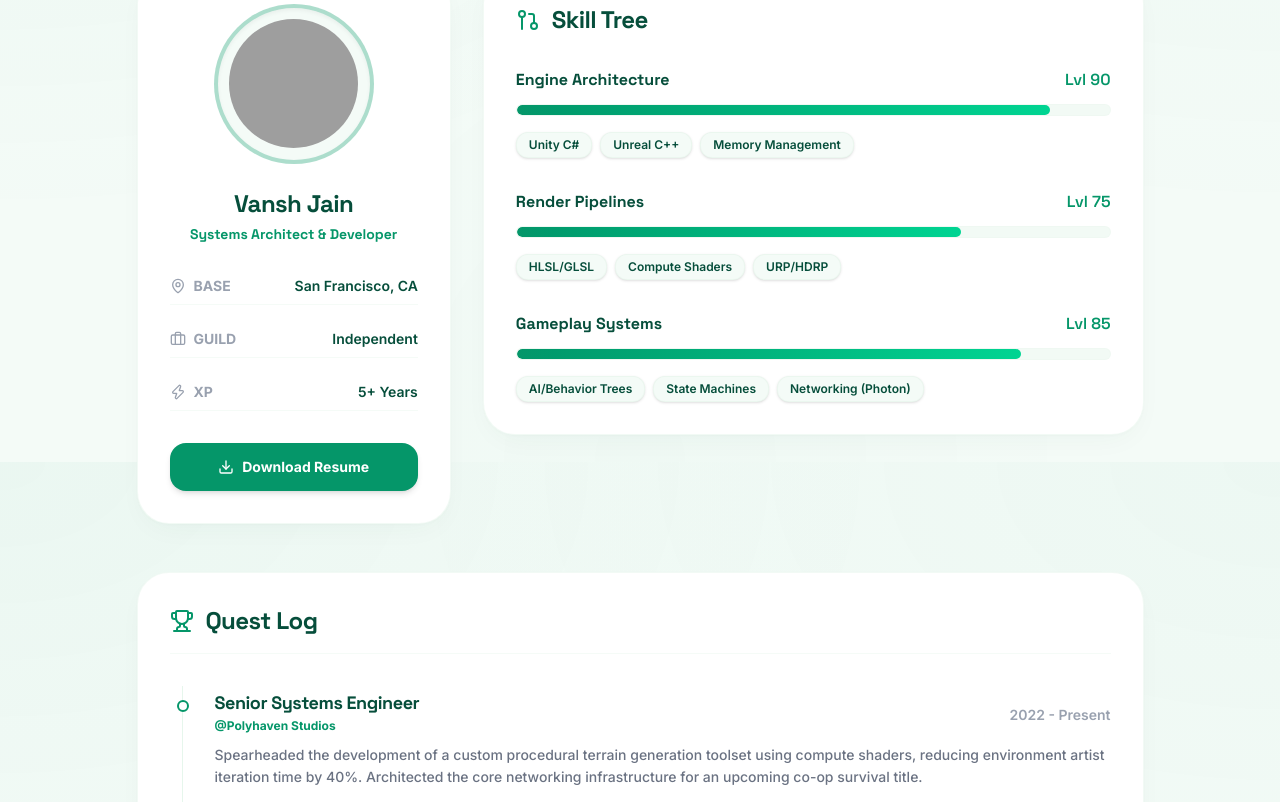
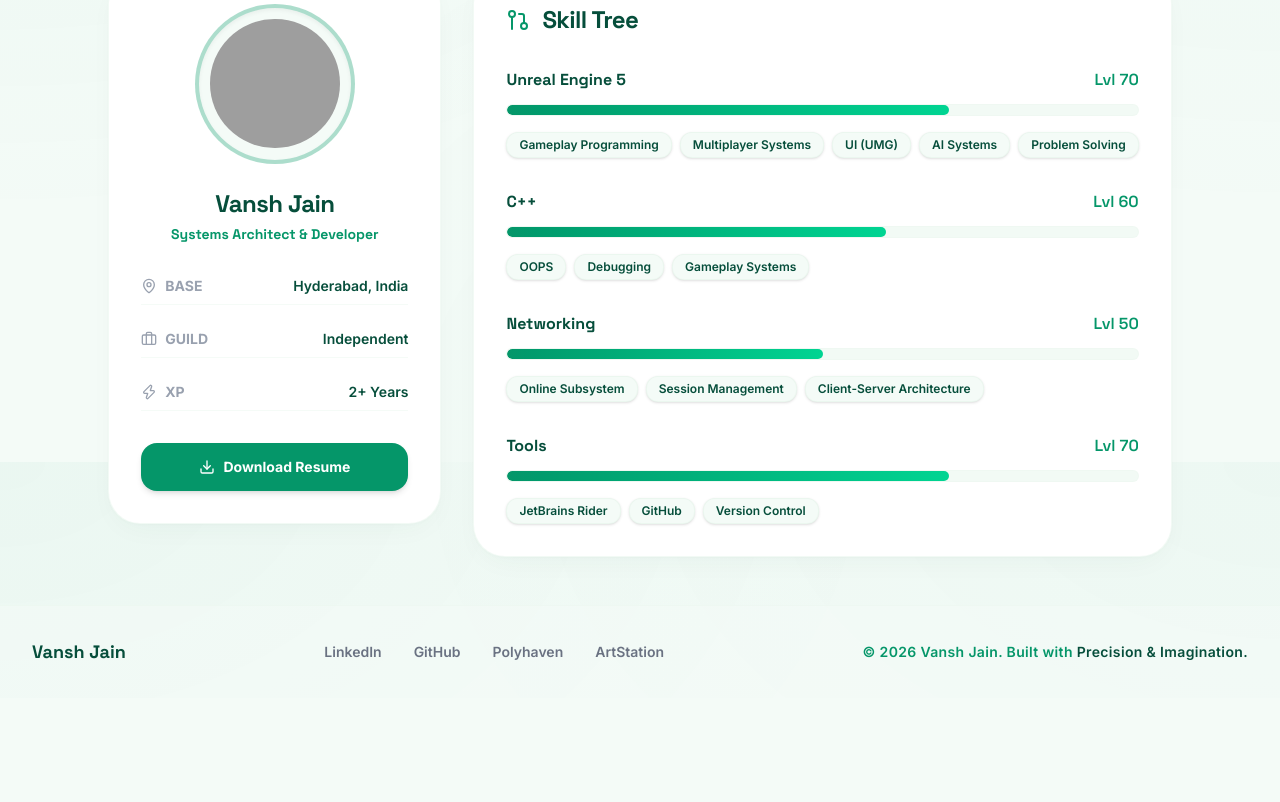
Before and after one commit to AamirAbdullahKhan1/portfolio-vansh, a React (Vite) app: page /about in a window 1280 px wide. Shown: the part 338-1140 px from the top of the page. After the commit the page ends 1036 px from the top, so only its background shows below. Built offline with nearby package versions, Linux system fonts and the light colour scheme; grey boxes are pictures that could not be loaded.

Commit message:
multiple changes

```diff
--- a/src/data/projects.js
+++ b/src/data/projects.js
@@ -53,10 +53,10 @@ A significant part of development involved iteration. I continuously refined tri
 More than anything, the project strengthened my understanding of how thoughtful gameplay programming can shape immersion and create engaging player-driven experiences inside a confined environment.`,
     video: "/images/Dungeon_video.mp4",
     image: "https://live.staticflickr.com/65535/55286971909_182946cd63_b.jpg",
-    tags: ["Unreal Engine 5", "C++", "Systems"],
+    tags: ["Unreal Engine 5", "C++", "Systems", "Blueprints"],
     tools: ["UE5", "C++", "Blueprints"],
     category: "Unreal Engine",
-    year: "2023",
+    year: "2026",
     featured: true,
     stats: {
       focus: "Gameplay Programming",
@@ -108,7 +108,7 @@ Through Shadow Strike, I strengthened my understanding of gameplay architecture,
 `,
     video: "/images/Shootervdo.mp4",
     image: "https://live.staticflickr.com/65535/55287154867_601b3cf94e_b.jpg",
-    tags: ["Unreal Engine 5", "Blueprints"],
+    tags: ["Unreal Engine 5", "Blueprints", "C++"],
     tools: ["UE5", "Lumen", "Nanite", "Substance Painter"],
     category: "Unreal Engine",
     year: "2023",
--- a/src/pages/About.jsx
+++ b/src/pages/About.jsx
@@ -46,19 +46,24 @@ export const About = () => {
 
   const skillTree = [
     {
-      category: "Engine Architecture",
-      level: 90,
-      skills: ["Unity C#", "Unreal C++", "Memory Management"]
+      category: "Unreal Engine 5",
+      level: 70,
+      skills: ["Gameplay Programming", "Multiplayer Systems", "UI (UMG)", "AI Systems", "Problem Solving"]
     },
     {
-      category: "Render Pipelines",
-      level: 75,
-      skills: ["HLSL/GLSL", "Compute Shaders", "URP/HDRP"]
+      category: "C++",
+      level: 60,
+      skills: ["OOPS", "Debugging", "Gameplay Systems"]
     },
     {
-      category: "Gameplay Systems",
-      level: 85,
-      skills: ["AI/Behavior Trees", "State Machines", "Networking (Photon)"]
+      category: "Networking",
+      level: 50,
+      skills: ["Online Subsystem", "Session Management", "Client-Server Architecture"]
+    },
+    {
+      category: "Tools",
+      level: 70,
+      skills: ["JetBrains Rider", "GitHub", "Version Control"]
     }
   ];
 
@@ -93,7 +98,7 @@ export const About = () => {
             Player Data
           </h1>
           <p className="max-w-3xl mx-auto text-base sm:text-lg font-medium text-gray-500 leading-relaxed">
-            Level 12 Game Developer specializing in systems architecture and rendering pipelines.<br />
+            Game Developer specializing in systems architecture and rendering pipelines.<br />
             Currently exploring procedural generation and narrative mechanics.
           </p>
         </div>
@@ -152,7 +157,7 @@ export const About = () => {
                     <span className="font-bold text-gray-400 flex items-center gap-2">
                       <MapPin className="h-4 w-4" /> BASE
                     </span>
-                    <span className="font-semibold text-brand-dark">San Francisco, CA</span>
+                    <span className="font-semibold text-brand-dark">Hyderabad, India</span>
                   </div>
                   <div className="flex items-center justify-between text-sm py-2 border-b border-brand-mint/40">
                     <span className="font-bold text-gray-400 flex items-center gap-2">
@@ -164,7 +169,7 @@ export const About = () => {
                     <span className="font-bold text-gray-400 flex items-center gap-2">
                       <Zap className="h-4 w-4" /> XP
                     </span>
-                    <span className="font-semibold text-brand-dark">5+ Years</span>
+                    <span className="font-semibold text-brand-dark">2+ Years</span>
                   </div>
                 </div>
 
@@ -227,47 +232,7 @@ export const About = () => {
 
         </div>
 
-        {/* Quest Log Timeline */}
-        <div className="mt-12">
-          <ScrollReveal direction="up" delay={0.3}>
-            <div className="bg-brand-cardBg border border-brand-mint/50 rounded-[2rem] p-8 shadow-card">
-              <div className="flex items-center gap-3 mb-8 border-b border-brand-mint/40 pb-4">
-                <Trophy className="h-6 w-6 text-brand-accent" />
-                <h2 className="text-2xl font-bold font-display text-brand-dark">
-                  Quest Log
-                </h2>
-              </div>
 
-              {/* Vertical Timeline */}
-              <div className="relative border-l border-brand-mint ml-3 space-y-10 py-2">
-                {experience.map((item, index) => (
-                  <div key={index} className="relative pl-8 group">
-                    {/* Timeline Node Point */}
-                    <div className="absolute -left-[6px] top-1.5 h-3 w-3 rounded-full border-2 border-brand-accent bg-white group-hover:scale-125 transition-transform" />
-
-                    <div className="flex flex-col sm:flex-row sm:items-center justify-between gap-1 mb-2">
-                      <div>
-                        <h3 className="font-bold text-lg text-brand-dark leading-none">
-                          {item.role}
-                        </h3>
-                        <span className="text-xs font-bold text-brand-accent hover:underline cursor-pointer">
-                          @{item.company}
-                        </span>
-                      </div>
-                      <span className="text-xs sm:text-sm font-semibold text-gray-400">
-                        {item.period}
-                      </span>
-                    </div>
-
-                    <p className="text-sm font-medium text-gray-500 leading-relaxed max-w-4xl">
-                      {item.description}
-                    </p>
-                  </div>
-                ))}
-              </div>
-            </div>
-          </ScrollReveal>
-        </div>
 
       </div>
     </PageTransition>
--- a/src/pages/Home.jsx
+++ b/src/pages/Home.jsx
@@ -2,7 +2,7 @@ import React, { useState } from 'react';
 import { Link } from 'react-router-dom';
 import { motion, AnimatePresence } from 'framer-motion';
 import {
-  ArrowRight, Code, Cpu, Terminal, Compass,
+  ArrowRight, Code, Cpu, Terminal, Compass, Map, Blend,
   Layers, Sparkles, Trophy, Laptop, Trees, X, ChevronLeft, ChevronRight
 } from 'lucide-react';
 import ScrollReveal from '../components/ScrollReveal';
@@ -37,10 +37,13 @@ export const Home = () => {
 
   const skills = [
     { name: 'Unity', icon: <Compass className="h-4 w-4 text-brand-accent" /> },
-    { name: 'Python', icon: <Code className="h-4 w-4 text-brand-accent" /> },
+    { name: 'C#', icon: <Code className="h-4 w-4 text-brand-accent" /> },
     { name: 'Unreal Engine', icon: <Cpu className="h-4 w-4 text-brand-accent" /> },
     { name: 'Photoshop', icon: <Sparkles className="h-4 w-4 text-brand-accent" /> },
     { name: 'C++', icon: <Terminal className="h-4 w-4 text-brand-accent" /> },
+    { name: 'Blueprints', icon: <Map className="h-4 w-4 text-brand-accent" /> },
+    { name: 'Multi-Player', icon: <Blend className="h-4 w-4 text-brand-accent" /> },
+    { name: 'Blueprints', icon: <Map className="h-4 w-4 text-brand-accent" /> },
   ];
 
   // Flatten all project images for the carousel
--- a/src/pages/ProjectDetail.jsx
+++ b/src/pages/ProjectDetail.jsx
@@ -151,7 +151,7 @@ export const ProjectDetail = () => {
                   <div className="flex gap-3">
                     <Calendar className="h-5 w-5 text-brand-accent flex-shrink-0" />
                     <div>
-                      <span className="block text-xs font-bold text-gray-400 uppercase">Release Year</span>
+                      <span className="block text-xs font-bold text-gray-400 uppercase">Developed Year</span>
                       <span className="text-sm font-semibold text-brand-dark">{project.year}</span>
                     </div>
                   </div>
```
